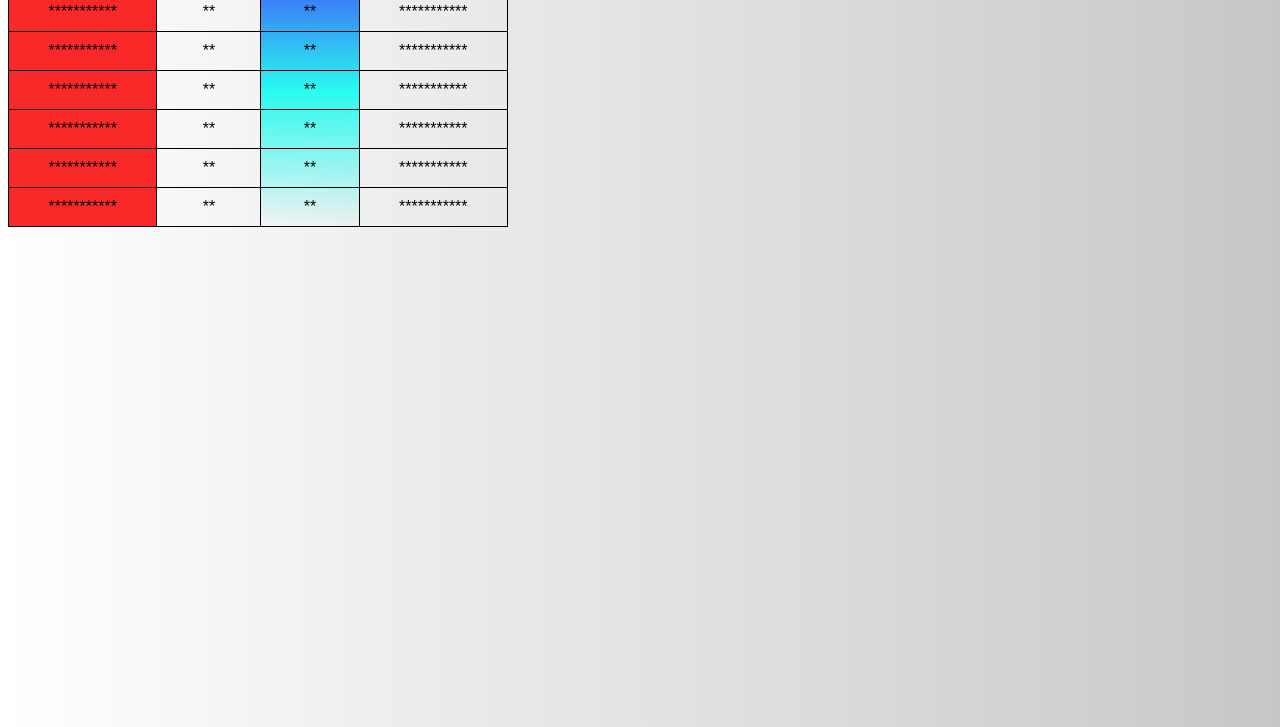
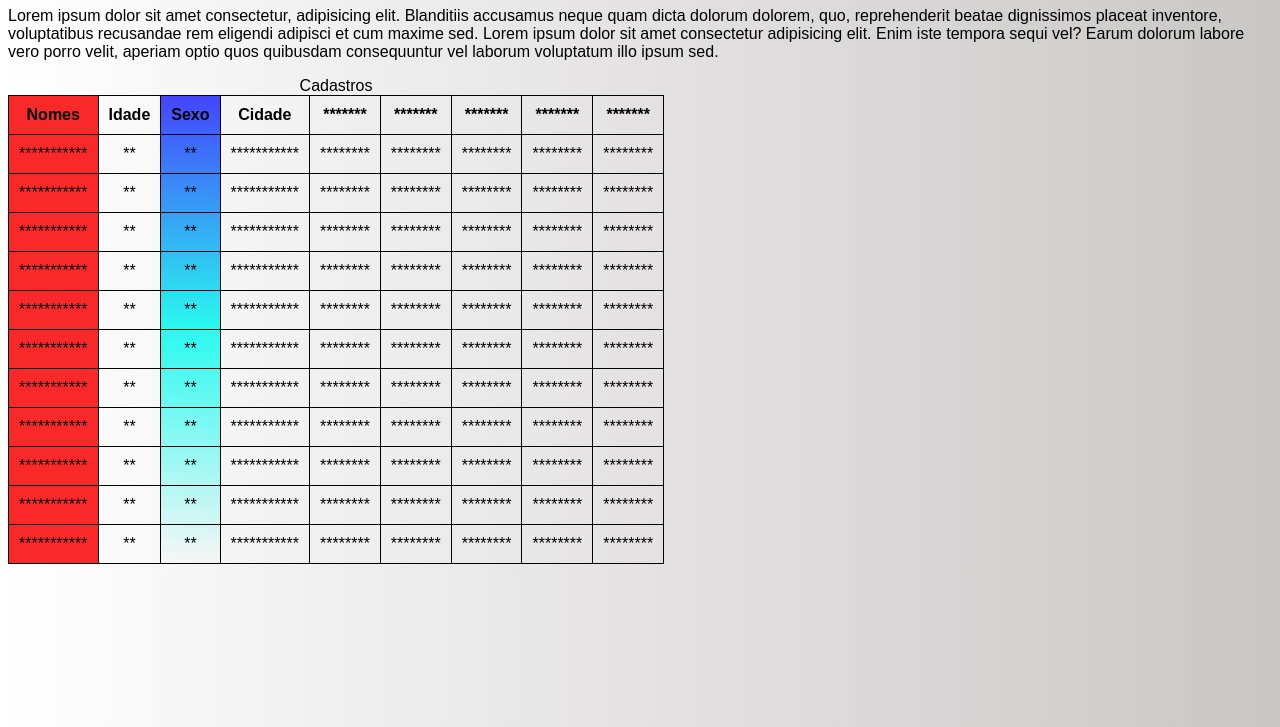
Before and after one commit to christiancaldeira/html-css, a plain HTML site: page Exercicios/ex021/tabela05.html in a window 1280 px wide. Shown: the part 73-800 px from the top of the page. Drawn offline with Linux system fonts and the light colour scheme.

Commit message:
Atualizado

```diff
--- a/Exercicios/ex021/tabela05.html
+++ b/Exercicios/ex021/tabela05.html
@@ -32,12 +32,26 @@
             background-image: linear-gradient(to bottom,rgba(0, 0, 255, 0.726), #29faef, transparent);
         }
 
+        #principal {
+            overflow: auto;
+        }
+
 
 
 
     </style>
 </head>
 <body>
+
+    <h1>Teste de Tabelas</h1>
+
+    <p>Lorem ipsum dolor sit amet consectetur, adipisicing elit. Blanditiis accusamus neque quam dicta dolorum dolorem, quo, reprehenderit beatae dignissimos placeat inventore, voluptatibus recusandae rem eligendi adipisci et cum maxime sed.
+        Lorem ipsum dolor sit amet consectetur adipisicing elit. Enim iste tempora sequi vel? Earum dolorum labore vero porro velit, aperiam optio quos quibusdam consequuntur vel laborum voluptatum illo ipsum sed.
+    </p>
+
+
+
+    <div id="principal">
         <table>
             <colgroup>
             <col class="c1">
@@ -51,61 +65,134 @@
                 <th scope="col">Idade</th>
                 <th scope="col">Sexo</th>
                 <th scope="col">Cidade</th>
-        </tr>
-
-        <tr>
-            <td>***********</td>
-            <td>**</td>
-            <td>**</td>
-            <td>***********</td>
+                <th>*******</th>
+                <th>*******</th>
+                <th>*******</th>
+                <th>*******</th>
+                <th>*******</th>
             </tr>
             <tr>
                 <td>***********</td>
                 <td>**</td>
                 <td>**</td>
                 <td>***********</td>
+                <td>********</td>
+                <td>********</td>
+                <td>********</td>
+                <td>********</td>
+                <td>********</td>
             </tr>
             <tr>
                 <td>***********</td>
                 <td>**</td>
                 <td>**</td>
                 <td>***********</td>
+                <td>********</td>
+                <td>********</td>
+                <td>********</td>
+                <td>********</td>
+                <td>********</td>
             </tr>
             <tr>
                 <td>***********</td>
                 <td>**</td>
                 <td>**</td>
                 <td>***********</td>
+                <td>********</td>
+                <td>********</td>
+                <td>********</td>
+                <td>********</td>
+                <td>********</td>
             </tr>
             <tr>
                 <td>***********</td>
                 <td>**</td>
                 <td>**</td>
                 <td>***********</td>
+                <td>********</td>
+                <td>********</td>
+                <td>********</td>
+                <td>********</td>
+                <td>********</td>
             </tr>
             <tr>
                 <td>***********</td>
                 <td>**</td>
                 <td>**</td>
                 <td>***********</td>
+                <td>********</td>
+                <td>********</td>
+                <td>********</td>
+                <td>********</td>
+                <td>********</td>
             </tr>
-
-
-
-
-
-
-
-
-
-
-
-
-
-
-
-
-
+            <tr>
+                <td>***********</td>
+                <td>**</td>
+                <td>**</td>
+                <td>***********</td>
+                <td>********</td>
+                <td>********</td>
+                <td>********</td>
+                <td>********</td>
+                <td>********</td>
+            </tr>
+            <tr>
+                <td>***********</td>
+                <td>**</td>
+                <td>**</td>
+                <td>***********</td>
+                <td>********</td>
+                <td>********</td>
+                <td>********</td>
+                <td>********</td>
+                <td>********</td>
+            </tr>
+            <tr>
+                <td>***********</td>
+                <td>**</td>
+                <td>**</td>
+                <td>***********</td>
+                <td>********</td>
+                <td>********</td>
+                <td>********</td>
+                <td>********</td>
+                <td>********</td>
+            </tr>
+            <tr>
+                <td>***********</td>
+                <td>**</td>
+                <td>**</td>
+                <td>***********</td>
+                <td>********</td>
+                <td>********</td>
+                <td>********</td>
+                <td>********</td>
+                <td>********</td>
+            </tr>
+            <tr>
+                <td>***********</td>
+                <td>**</td>
+                <td>**</td>
+                <td>***********</td>
+                <td>********</td>
+                <td>********</td>
+                <td>********</td>
+                <td>********</td>
+                <td>********</td>
+            </tr>
+            <tr>
+                <td>***********</td>
+                <td>**</td>
+                <td>**</td>
+                <td>***********</td>
+                <td>********</td>
+                <td>********</td>
+                <td>********</td>
+                <td>********</td>
+                <td>********</td>
+            </tr>
         </table>
+    </div>
 </body>
 </html>
```
Lines whose indentation alone changed are shown as unchanged.
